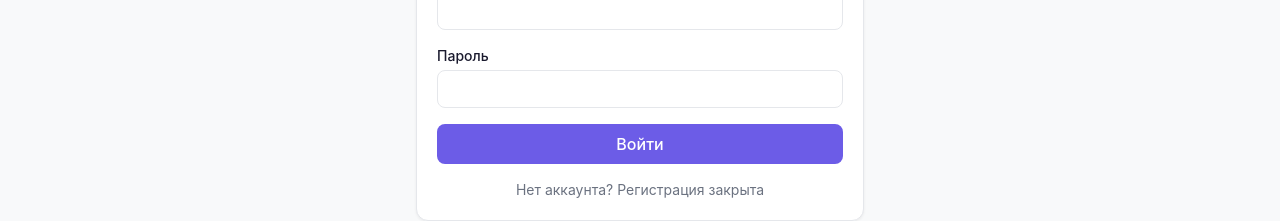
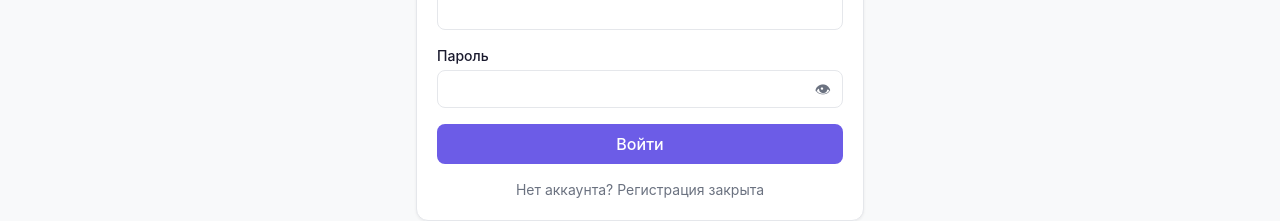
Before and after one commit to vanyavox/vaya, a React (Vite) app in the folder apps/web/: page /login in a window 1280 px wide. Shown: the part 382-603 px from the top of the page. Built offline with nearby package versions, Linux system fonts and the light colour scheme; no server answers.

Commit message:
feat(settings): inline calendar feed, password confirm and visibility toggles

```diff
--- a/apps/web/src/pages/CalendarFeed.tsx
+++ b/apps/web/src/pages/CalendarFeed.tsx
@@ -4,7 +4,7 @@ import { api } from '../shared/api-client';
 import { useConfirm } from '../app/ConfirmProvider';
 import { useToast } from '../app/ToastProvider';
 
-export function CalendarFeed() {
+export function CalendarFeed({ embedded = false }: { embedded?: boolean } = {}) {
   const confirmRegen = useConfirm();
   const toast = useToast();
   const queryClient = useQueryClient();
@@ -41,10 +41,18 @@ export function CalendarFeed() {
 
   return (
     <div>
-      <h1 className="text-xl sm:text-2xl font-bold mb-2">Подписка на календарь</h1>
-      <p className="theme-muted mb-8">
-        Добавьте календарь Vaya в Apple Calendar, чтобы видеть события на всех устройствах
-      </p>
+      {!embedded ? (
+        <>
+          <h1 className="text-xl sm:text-2xl font-bold mb-2">Подписка на календарь</h1>
+          <p className="theme-muted mb-8">
+            Добавьте календарь Vaya в Apple Calendar, чтобы видеть события на всех устройствах
+          </p>
+        </>
+      ) : (
+        <p className="theme-muted text-sm mb-4">
+          Добавьте календарь в Apple Calendar, чтобы видеть события на всех устройствах
+        </p>
+      )}
 
       {message && (
         <div className="mb-6 p-3 rounded-btn bg-primary/10 text-primary text-sm">{message}</div>
--- a/apps/web/src/pages/Login.tsx
+++ b/apps/web/src/pages/Login.tsx
@@ -1,6 +1,7 @@
 import { useState } from 'react';
 import { Link, useNavigate } from 'react-router-dom';
 import { useAuth } from '../app/AuthContext';
+import { PasswordInput } from '../shared/PasswordInput';
 
 export function Login() {
   const { login } = useAuth();
@@ -48,12 +49,11 @@ export function Login() {
 
         <div>
           <label className="block text-sm font-medium mb-1">Пароль</label>
-          <input
-            type="password"
-            className="input"
+          <PasswordInput
             value={password}
-            onChange={(e) => setPassword(e.target.value)}
+            onValueChange={setPassword}
             required
+            autoComplete="current-password"
           />
         </div>
 
--- a/apps/web/src/pages/Register.tsx
+++ b/apps/web/src/pages/Register.tsx
@@ -1,6 +1,7 @@
 import { useState } from 'react';
 import { Link, useNavigate } from 'react-router-dom';
 import { useAuth } from '../app/AuthContext';
+import { PasswordInput } from '../shared/PasswordInput';
 
 // Registration is closed; keep the form code but block usage
 const REGISTRATION_OPEN = false;
@@ -74,11 +75,9 @@ export function Register() {
 
         <div>
           <label className="block text-sm font-medium mb-1">Пароль</label>
-          <input
-            type="password"
-            className="input"
+          <PasswordInput
             value={password}
-            onChange={(e) => setPassword(e.target.value)}
+            onValueChange={setPassword}
             minLength={8}
             required
           />
@@ -86,11 +85,9 @@ export function Register() {
 
         <div>
           <label className="block text-sm font-medium mb-1">Подтверждение пароля</label>
-          <input
-            type="password"
-            className="input"
+          <PasswordInput
             value={confirm}
-            onChange={(e) => setConfirm(e.target.value)}
+            onValueChange={setConfirm}
             minLength={8}
             required
           />
--- a/apps/web/src/pages/Settings.tsx
+++ b/apps/web/src/pages/Settings.tsx
@@ -11,11 +11,14 @@ import {
   isStandaloneIOS,
 } from '../shared/push';
 import { useToast } from '../app/ToastProvider';
+import { PasswordInput } from '../shared/PasswordInput';
+import { CalendarFeed } from './CalendarFeed';
 
 export function Settings() {
   const toast = useToast();
   const [currentPassword, setCurrentPassword] = useState('');
   const [newPassword, setNewPassword] = useState('');
+  const [newPasswordConfirm, setNewPasswordConfirm] = useState('');
   const [changingPassword, setChangingPassword] = useState(false);
 
   const [pushEnabled, setPushEnabled] = useState(false);
@@ -30,11 +33,16 @@ export function Settings() {
 
   const handleChangePassword = async (e: React.FormEvent) => {
     e.preventDefault();
+    if (newPassword !== newPasswordConfirm) {
+      toast('Пароли не совпадают');
+      return;
+    }
     setChangingPassword(true);
     try {
       await api.post('/users/me/password', { currentPassword, newPassword });
       setCurrentPassword('');
       setNewPassword('');
+      setNewPasswordConfirm('');
       toast('Пароль изменён');
     } catch (err: any) {
       toast(err.message ?? 'Не удалось изменить пароль');
@@ -77,27 +85,33 @@ export function Settings() {
           <form onSubmit={handleChangePassword} className="space-y-4">
             <div>
               <label className="block text-sm font-medium mb-1">Текущий пароль</label>
-              <input
-                type="password"
-                className="input"
+              <PasswordInput
                 value={currentPassword}
-                onChange={(e) => setCurrentPassword(e.target.value)}
+                onValueChange={setCurrentPassword}
                 autoComplete="current-password"
                 required
               />
             </div>
             <div>
               <label className="block text-sm font-medium mb-1">Новый пароль</label>
-              <input
-                type="password"
-                className="input"
+              <PasswordInput
                 value={newPassword}
-                onChange={(e) => setNewPassword(e.target.value)}
+                onValueChange={setNewPassword}
                 autoComplete="new-password"
                 minLength={8}
                 required
               />
               <div className="text-xs theme-muted mt-1">Минимум 8 символов</div>
+            </div>
+            <div>
+              <label className="block text-sm font-medium mb-1">Повторите новый пароль</label>
+              <PasswordInput
+                value={newPasswordConfirm}
+                onValueChange={setNewPasswordConfirm}
+                autoComplete="new-password"
+                minLength={8}
+                required
+              />
             </div>
             <button type="submit" className="btn-primary w-full" disabled={changingPassword}>
               {changingPassword ? 'Сохранение…' : 'Изменить пароль'}
@@ -154,11 +168,8 @@ export function Settings() {
         </div>
 
         <div className="card">
-          <h3 className="font-semibold mb-2">Календарь</h3>
-          <p className="theme-muted text-sm mb-3">Подписка на события в Apple Calendar</p>
-          <Link to="/app/settings/calendar-feed" className="btn-secondary w-full inline-flex justify-center">
-            Подписка на календарь
-          </Link>
+          <h3 className="font-semibold mb-2">Подписка на календарь</h3>
+          <CalendarFeed embedded />
         </div>
       </div>
     </div>
--- /dev/null
+++ b/apps/web/src/shared/PasswordInput.tsx
@@ -0,0 +1,34 @@
+import { useState, InputHTMLAttributes, forwardRef } from 'react';
+
+type Props = Omit<InputHTMLAttributes<HTMLInputElement>, 'type' | 'value' | 'onChange'> & {
+  value: string;
+  onValueChange: (v: string) => void;
+};
+
+export const PasswordInput = forwardRef<HTMLInputElement, Props>(function PasswordInput(
+  { value, onValueChange, className, ...rest },
+  ref,
+) {
+  const [show, setShow] = useState(false);
+  return (
+    <div className="relative">
+      <input
+        ref={ref}
+        type={show ? 'text' : 'password'}
+        className={`input pr-11 ${className ?? ''}`}
+        value={value}
+        onChange={(e) => onValueChange(e.target.value)}
+        {...rest}
+      />
+      <button
+        type="button"
+        onClick={() => setShow((s) => !s)}
+        className="absolute right-1 top-1/2 -translate-y-1/2 px-2 py-1.5 text-base leading-none theme-muted theme-hover rounded"
+        aria-label={show ? 'Скрыть пароль' : 'Показать пароль'}
+        tabIndex={0}
+      >
+        {show ? '🙈' : '👁'}
+      </button>
+    </div>
+  );
+});
```
